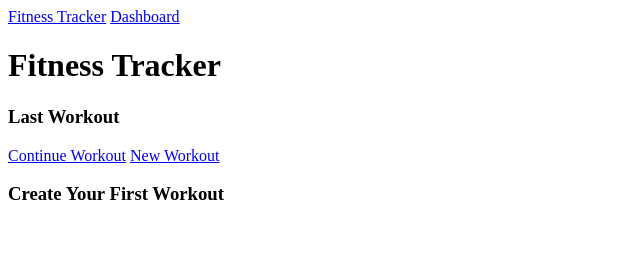
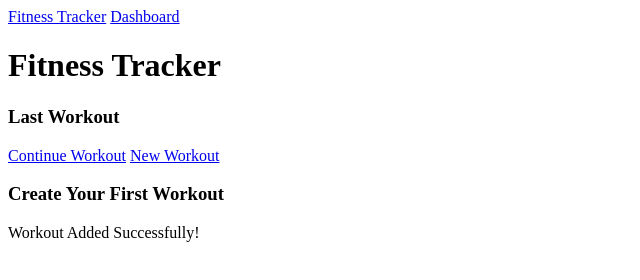
Before and after one commit to lbarnes86/WorkoutTracker, a website: page index2.html in a window 1280 px wide. Shown: the whole page, without its empty margins (0-640 px from the left). Drawn offline with Linux system fonts and the light colour scheme.

Commit message:
updated index.js

```diff
--- a/index2.html
+++ b/index2.html
@@ -35,5 +35,7 @@
 </div>
 </div>
 <div id="toast">
+    Workout Added Successfully!
+  </div>
 </body>
 </html>
```
